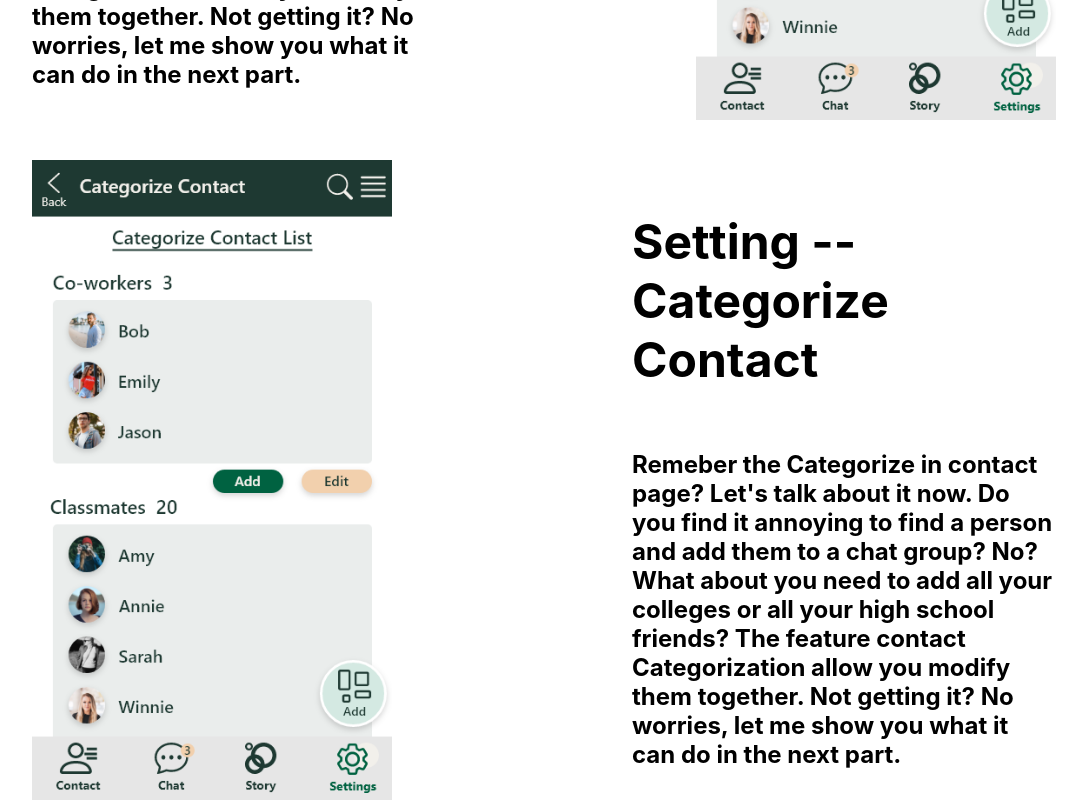
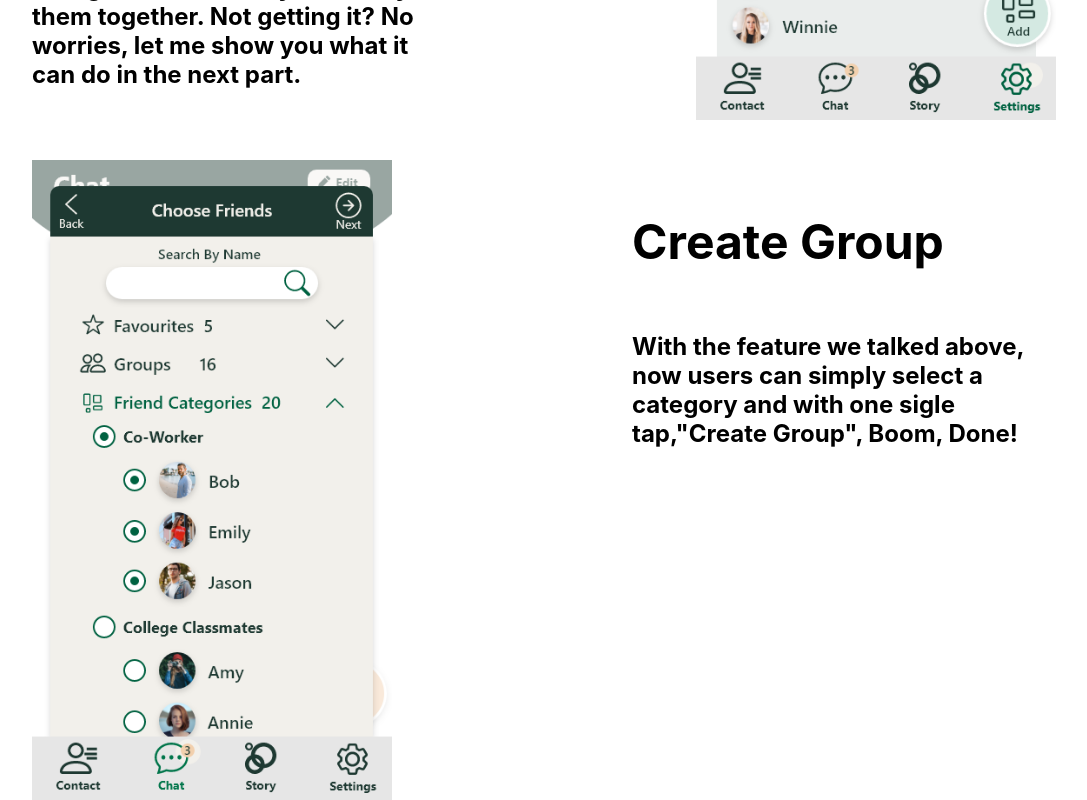
Before and after one commit to YuxiaoWang519/ywportfolio-React-, a React (Create React App) app: page /Projects/WhatsApp in a window 1280 px wide. Shown: the part 6330-7130 px from the top of the page, without its empty margins (96-1183 px from the left). Built offline with nearby package versions, Linux system fonts and the light colour scheme; what react-swipeable-views-utils would draw is missing.

Commit message:
finishi whatsapp

```diff
--- a/src/components/SideMenu.js
+++ b/src/components/SideMenu.js
@@ -137,9 +137,11 @@ function SideMenu() {
             }} */}
             {/* > */}
             <Typography
+              onClick={toHome}
               variant="h6"
               component="div"
               sx={{ flexGrow: 1, ml: "8%" }}
+              className="welcome"
             >
               Welcome
             </Typography>
--- a/src/styles/Projects.css
+++ b/src/styles/Projects.css
@@ -14,6 +14,7 @@
   background-color: aquamarine;
   height: 100%;
   text-align: center;
+  display: block;
 }
 .introText {
   font-size: 40px;
--- a/src/styles/SideMenu.css
+++ b/src/styles/SideMenu.css
@@ -26,3 +26,6 @@
   align-content: center;
   justify-content: center;
 }
+.welcome:hover {
+  cursor: pointer;
+}
--- a/src/views/projects/Projects.js
+++ b/src/views/projects/Projects.js
@@ -18,20 +18,24 @@ import Typography from "@mui/material/Typography";
 import { useNavigate } from "react-router";
 import { WhatsApp } from "@mui/icons-material";
 function Projects() {
+  // let navigate = useNavigate();
+  // const toDetails = (e) => {
+  //   console.log(e);
+  //   const identifier = e.target.id;
+  //   switch (identifier) {
+  //     case "whatsApp":
+  //       navigate("/Projects/WhatsApp");
+  //       break;
+
+  //     default:
+  //       break;
+  //   }
   let navigate = useNavigate();
-  const toDetails = (e) => {
-    const identifier = e.target.id;
-    switch (identifier) {
-      case "whatsApp":
-        navigate("/Projects/WhatsApp");
-        break;
+  const toWhatsApp = () => {
+    navigate("/Projects/WhatsApp");
+  };
 
-      default:
-        break;
-    }
-
-    // navigate();
-  };
+  // };
   return (
     <>
       <Container maxWidth="false" disableGutters={true} sx={{ width: "100%" }}>
@@ -68,7 +72,7 @@ function Projects() {
             </CardContent>
           </Card> */}
 
-          <Box className="cardAnimation" onClick={toDetails}>
+          <Box className="cardAnimation" onClick={toWhatsApp}>
             <div className="intro">
               <div className="introText">WhatsApp Redesign </div>
             </div>
--- a/src/views/projects/WhatsAppRedesign.js
+++ b/src/views/projects/WhatsAppRedesign.js
@@ -14,6 +14,7 @@ import Contact02 from "../../Images/Contact02.png";
 import Contact03 from "../../Images/Contact03.png";
 import Settings01 from "../../Images/Settings01.png";
 import Settings02 from "../../Images/Settings02.png";
+import CreateGroup02 from "../../Images/CreateGroup02.png";
 import "../../styles/WhatsApp.css";
 
 function WhatsApp() {
@@ -226,18 +227,14 @@ function WhatsApp() {
             <Grid xs={12} item>
               <Box>
                 <Stack direction="row" spacing={30}>
-                  <img className="imgFit" src={Settings01} alt="chat page" />
+                  <img className="imgFit" src={CreateGroup02} alt="chat page" />
                   <div className="Content">
                     <h2>
-                      <h1>Setting --Categorize Contact </h1>
+                      <h1>Create Group </h1>
                       <br></br>
-                      Remeber the Categorize in contact page? Let's talk about
-                      it now. Do you find it annoying to find a person and add
-                      them to a chat group? No? What about you need to add all
-                      your colleges or all your high school friends? The feature
-                      contact Categorization allow you modify them together. Not
-                      getting it? No worries, let me show you what it can do in
-                      the next part.
+                      With the feature we talked above, now users can simply
+                      select a category and with one sigle tap,"Create Group",
+                      Boom, Done!
                       <br />
                     </h2>
                   </div>
```
